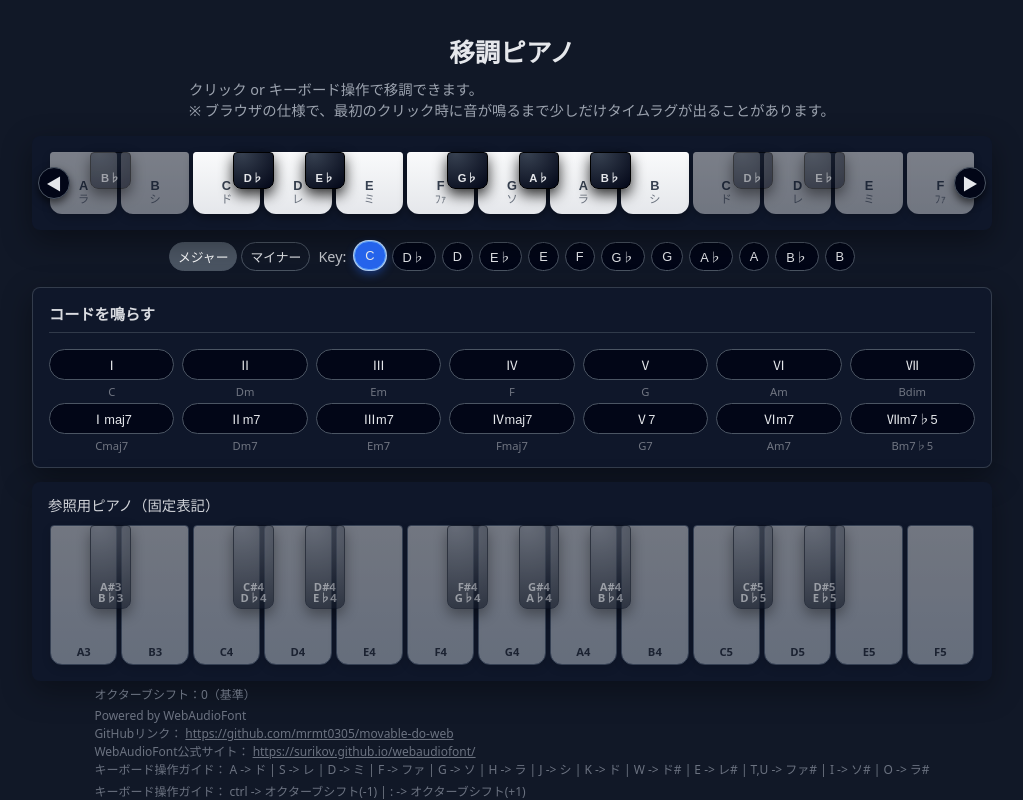
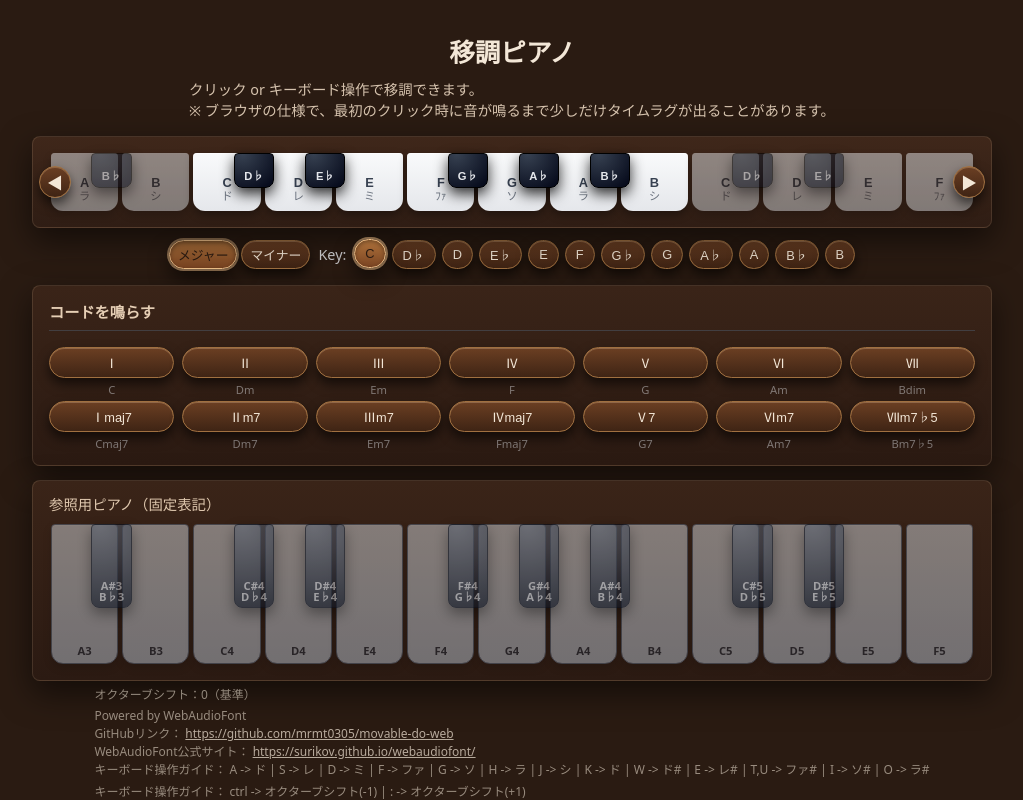
Before and after one commit to mrmt0305/movable-do-web-advanced, a plain HTML site: page index.html in a window 1280 px wide. Shown: the whole page, without its empty margins (128-1151 px from the left). Drawn offline with Linux system fonts and the light colour scheme; a script that the page names is missing.

Commit message:
見た目の色をウッディに

```diff
--- a/style.css
+++ b/style.css
@@ -560,3 +560,117 @@ footer {
     0 0 0 3px rgba(239, 68, 68, 0.35),
     0 10px 18px rgba(239, 68, 68, 0.25);
 }
+
+/* =========================
+   Woody Brown Theme (global)
+   まずは大枠だけ茶色系に寄せる
+   ※細かい部品（鍵盤/ボタン等）は未調整
+   ========================= */
+
+/* 画面全体の背景・文字のベース */
+body {
+  background: #2a1b12; /* 濃い木材色 */
+  color: #f3e7d7;      /* 生成り系 */
+}
+
+/* 説明文の色も少しだけ木目に馴染ませる（細部扱いだが影響大なので最低限） */
+p {
+  color: #d6c3ae;
+}
+
+/* メインのコンテナ類を“木の板”っぽく */
+.piano,
+.chord-section,
+.ref-piano {
+  background: #3a2418; /* 木板ベース */
+  border: 1px solid rgba(255, 220, 180, 0.12);
+  box-shadow: 0 12px 32px rgba(0, 0, 0, 0.55);
+}
+
+/* 少しだけ“木目感”のあるグラデ（やりすぎない） */
+.piano {
+  background: linear-gradient(180deg, #3f271a 0%, #2f1d14 100%);
+}
+
+/* コード/参照ピアノも同系統に */
+.chord-section {
+  background: linear-gradient(180deg, #3a2418 0%, #2b1a12 100%);
+}
+
+.ref-piano {
+  background: linear-gradient(180deg, #3a2418 0%, #2b1a12 100%);
+}
+
+/* フッター文字が沈みすぎないように */
+.footer {
+  color: rgba(243, 231, 215, 0.55);
+}
+
+/* リンク色も背景に馴染むように（細部だけど見やすさ確保） */
+footer a {
+  color: rgba(243, 231, 215, 0.7) !important;
+}
+
+/* =========================
+   Woody Button Theme
+   ========================= */
+
+/* 移調ボタン・コードボタン・モード切替・オクターブボタン 共通 */
+
+.tbtn,
+.chord-btn,
+.chord7-btn,
+.mode-btn,
+.octave-btn {
+  background: linear-gradient(180deg, #6b3f23 0%, #3f2414 100%);
+  border: 1px solid #a07040;
+  color: #f3e7d7;
+  box-shadow:
+    inset 0 1px 0 rgba(255, 220, 180, 0.25),
+    0 6px 12px rgba(0, 0, 0, 0.6);
+}
+
+/* ホバー時：少し明るい木色 */
+
+.tbtn:hover,
+.chord-btn:hover,
+.chord7-btn:hover,
+.mode-btn:hover,
+.octave-btn:hover {
+  background: linear-gradient(180deg, #7d4a2a 0%, #4a2b18 100%);
+  border-color: #c08a55;
+  box-shadow:
+    inset 0 1px 0 rgba(255, 220, 180, 0.35),
+    0 8px 16px rgba(0, 0, 0, 0.65);
+}
+
+/* アクティブ状態（選択中のKeyなど） */
+
+.tbtn.active,
+.mode-btn.active {
+  background: linear-gradient(180deg, #b0733c 0%, #7a4422 100%);
+  border-color: #f0c08a;
+  color: #2a1b12;
+  box-shadow:
+    inset 0 2px 4px rgba(0, 0, 0, 0.35),
+    0 0 0 2px rgba(240, 192, 138, 0.5),
+    0 10px 20px rgba(0, 0, 0, 0.6);
+}
+
+/* 押してるとき */
+
+.tbtn:active,
+.chord-btn:active,
+.chord7-btn:active,
+.mode-btn:active,
+.octave-btn:active {
+  transform: translateY(2px) scale(0.97);
+  filter: brightness(1.1);
+}
+
+/* セクションタイトルも少し木色寄せ */
+
+.section-title,
+.ref-piano-title {
+  color: #f0d9be;
+}
```
